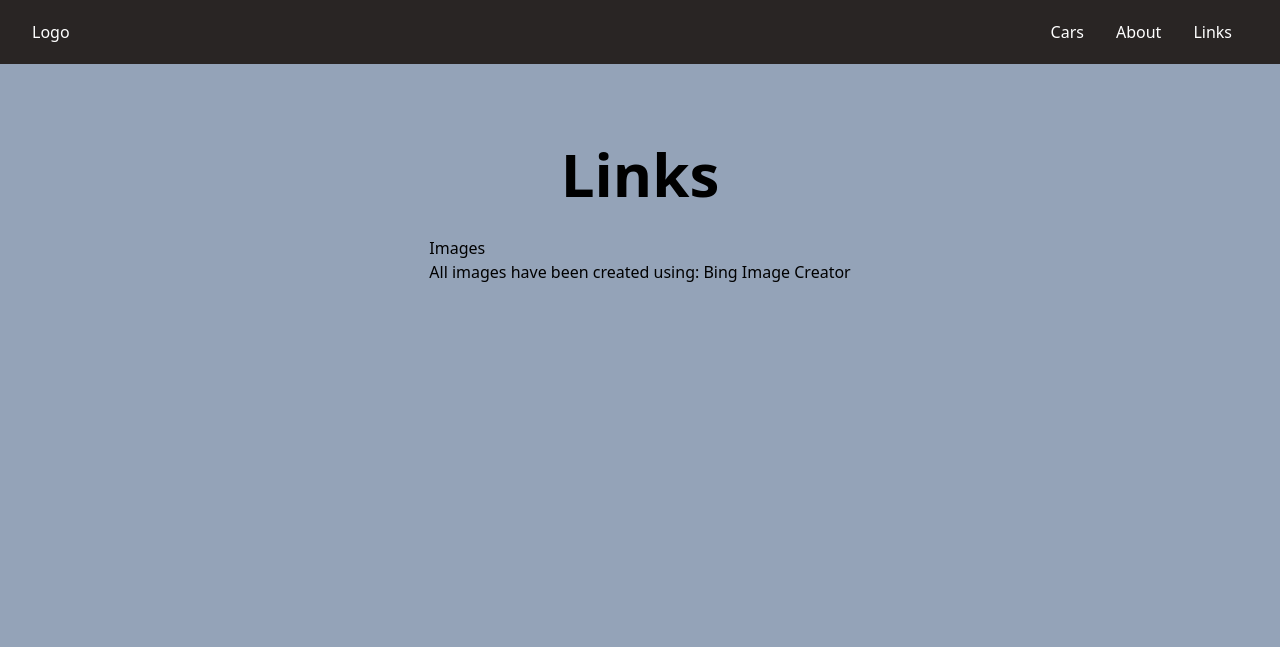
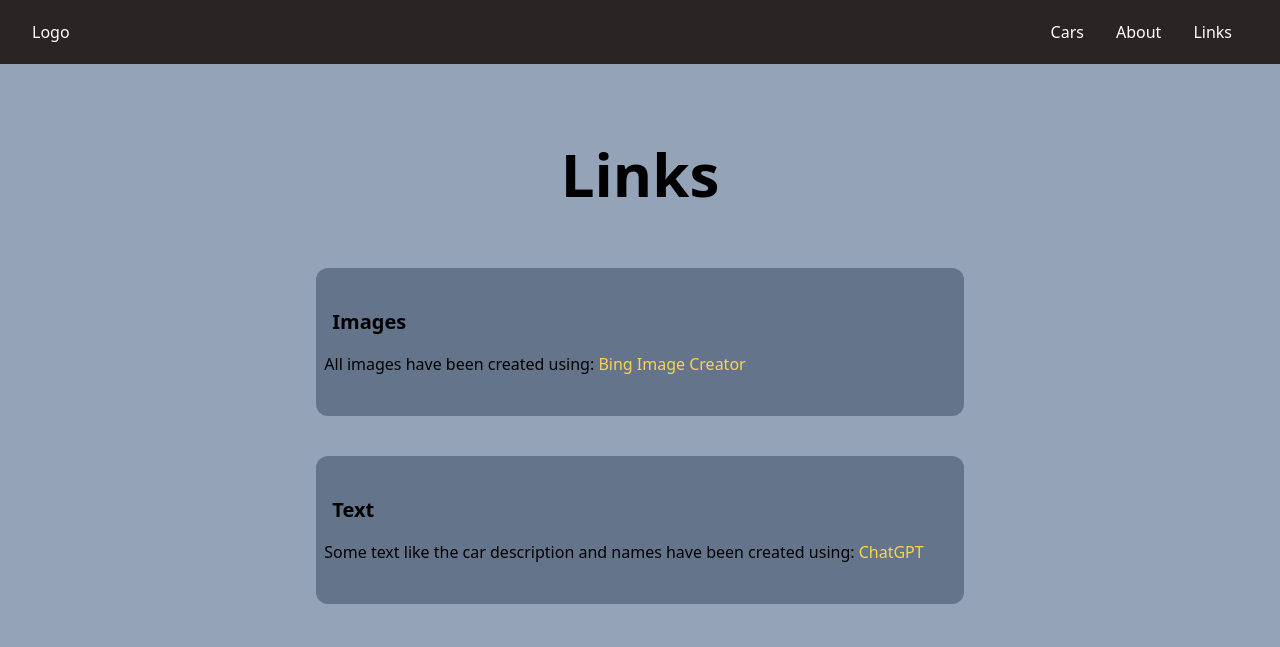
Before and after one commit to prosfp/mp9-uf1-projectetailwind-DawErnestVila, a website built with Parcel: page src/links.html in a window 1280 px wide. Built offline with nearby package versions, Linux system fonts and the light colour scheme.

Commit message:
En teoria acabada la pagina, falta revisar

```diff
--- a/src/links.html
+++ b/src/links.html
@@ -35,17 +35,27 @@
       </div>
     </nav>
     <main class="flex flex-col mt-20 items-center">
-      <h1 class="text-6xl font-bold mb-8">Links</h1>
+      <h1 class="text-6xl font-bold mb-16">Links</h1>
       <section>
-        <article>
-          <h3>Images</h3>
+        <article class="bg-slate-500 mb-10 p-10 pl-2 rounded-xl">
+          <h3 class="text-xl font-bold mb-4 ml-2">Images</h3>
           <p>
             All images have been created using:
-            <a href="https://www.bing.com/images/create">Bing Image Creator</a>
+            <a class="text-amber-300" href="https://www.bing.com/images/create">
+              Bing Image Creator</a
+            >
           </p>
         </article>
-        <article></article>
-        <article></article>
+        <article class="bg-slate-500 mb-10 p-10 pl-2 rounded-xl">
+          <h3 class="text-xl font-bold mb-4 ml-2">Text</h3>
+          <p>
+            Some text like the car description and names have been created
+            using:
+            <a class="text-amber-300" href="https://chat.openai.com/">
+              ChatGPT</a
+            >
+          </p>
+        </article>
       </section>
     </main>
   </body>
```
Also changed, not shown: src/about.html (+0 -2 lines), dist/about.html, dist/links.html, dist/output.css, 3 other files.
